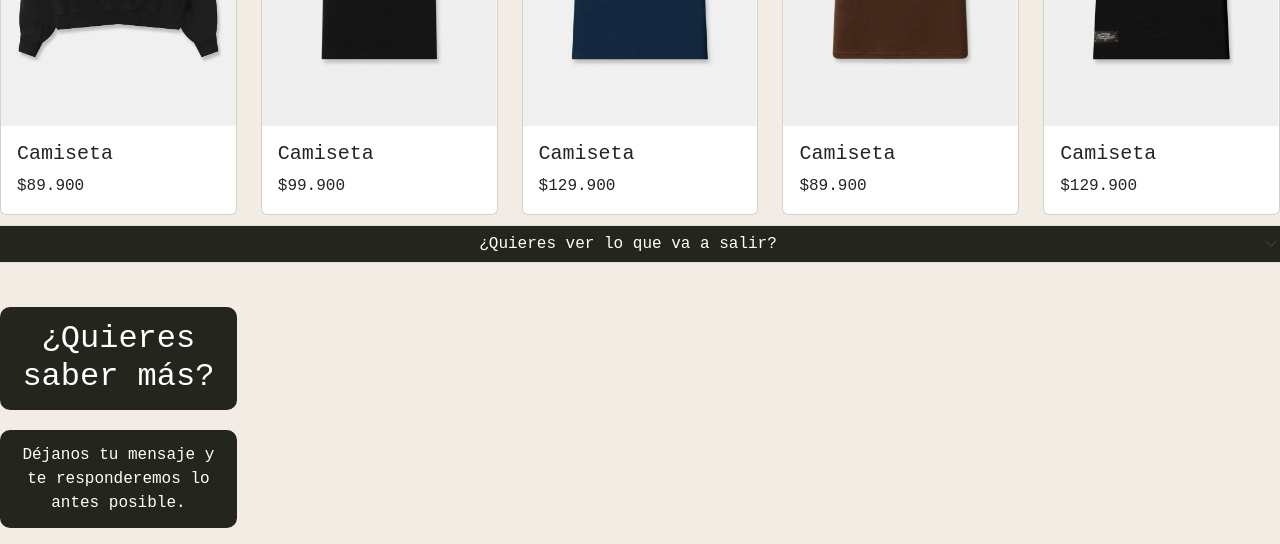
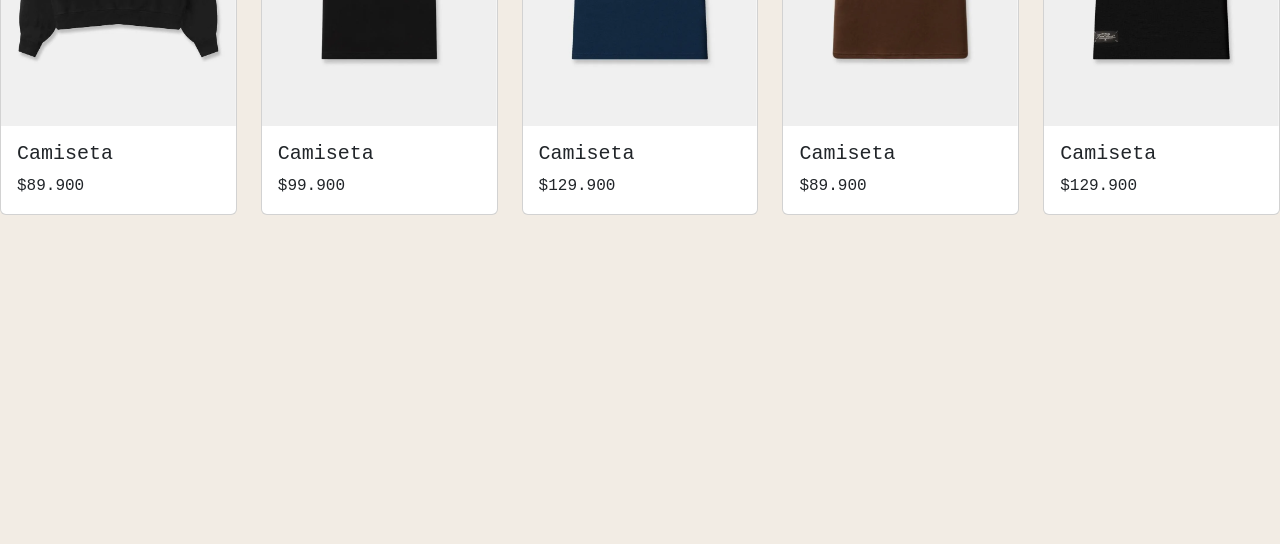
Before and after one commit to Jul1o1110/JulioForondaWeb, a plain HTML site: page index.html in a window 1280 px wide. Shown: the part 802-1346 px from the top of the page. After the commit the page ends 1017 px from the top, so only its background shows below. Drawn offline with nearby package versions, Linux system fonts and the light colour scheme.

Commit message:
Actulizacion pagina web

```diff
--- a/index.html
+++ b/index.html
@@ -106,22 +106,5 @@
         </a>
     </div>
 
-
-
-
-    <select class="form-select" aria-label="Default select example">
-        <option selected>¿Quieres ver lo que va a salir?</option>
-        <option value="1">Preventa</option>
-    </select>
-<center>
-    <footer>
-        <h2 id="msj">¿Quieres saber más?</h2>
-        <p id="msj">Déjanos tu mensaje y te responderemos lo antes posible.</p>
-    </footer>
-</center>
-
-
-
-
     <script src="script.js"></script>
 </body>
```
Also changed, not shown: style.css (line endings or trailing spaces).
